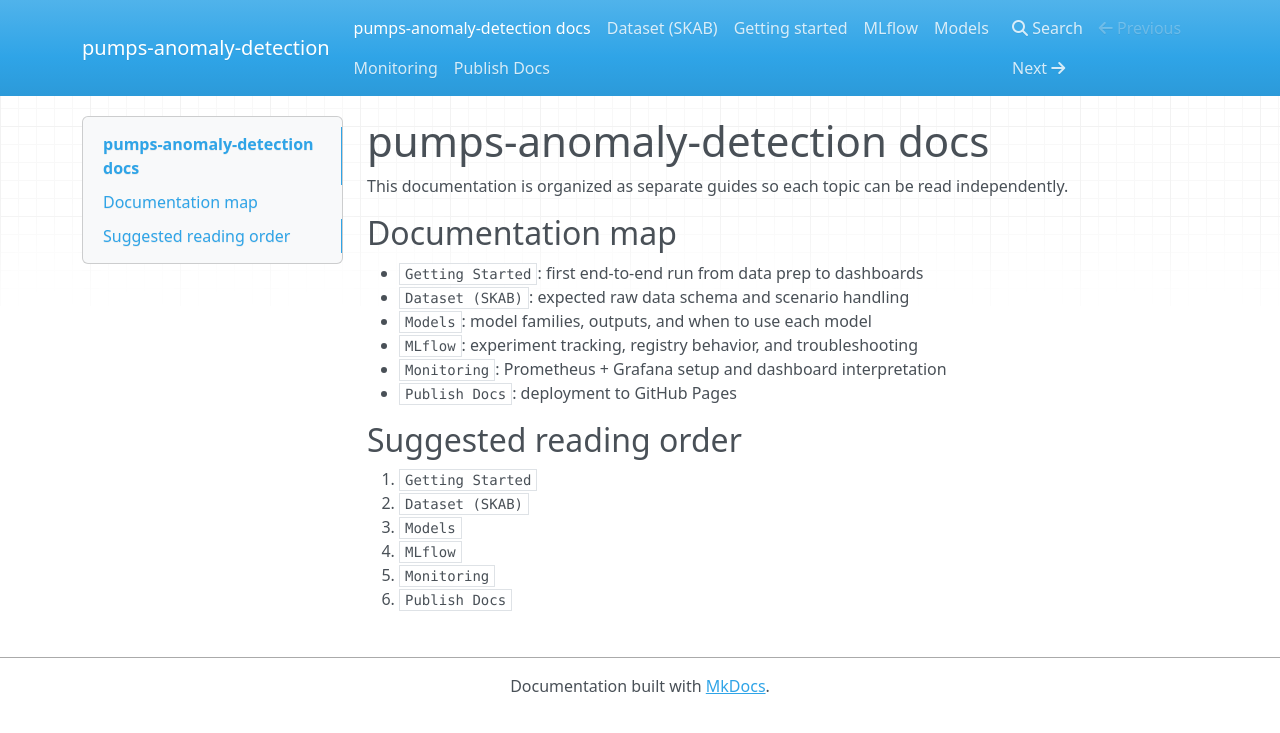
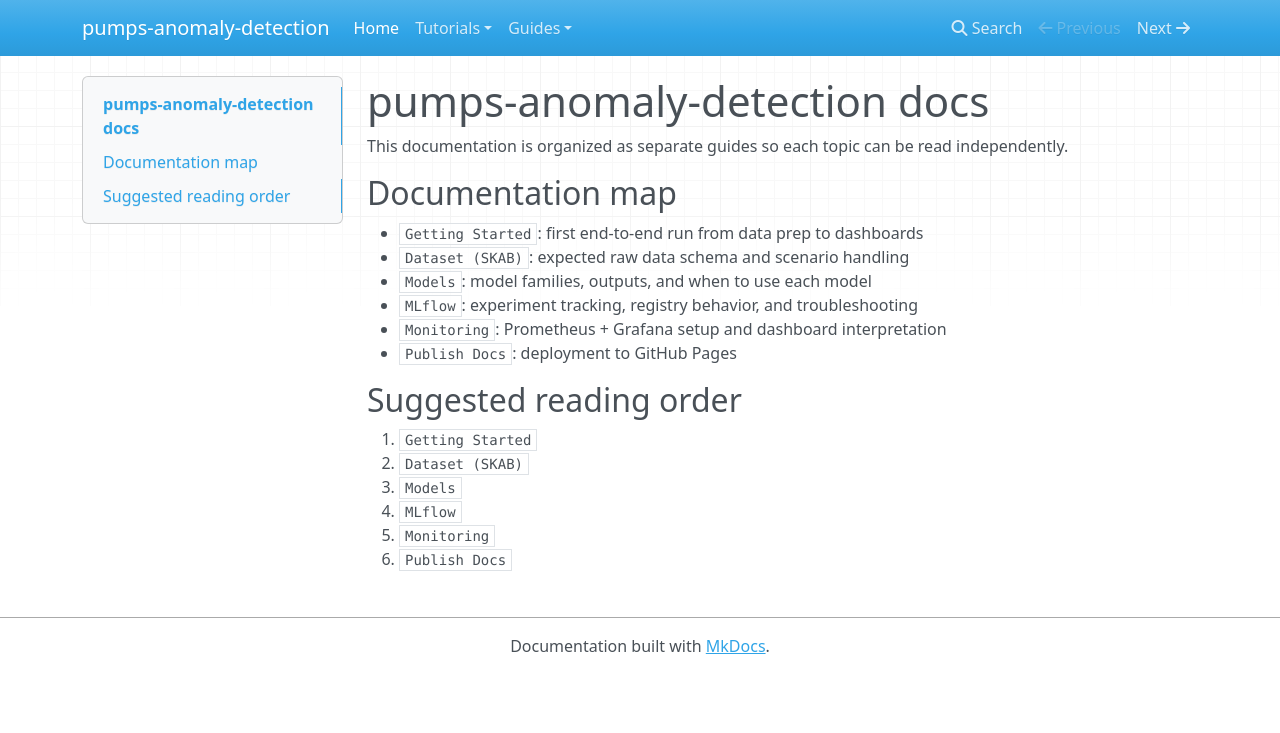
Before and after one commit to huh-itmo-y27/PARDON, an MkDocs documentation site: the page built from docs/docs/index.md, in a window 1280 px wide. Shown: the top 733 px of the page. Built offline with MkDocs 1.6.1, drawn with Linux system fonts in a browser that asks for light colours; nearby versions of some CDN libraries; some of the changed lines change nothing that is shown.

```diff
--- a/docs/mkdocs.yml
+++ b/docs/mkdocs.yml
@@ -1,4 +1,12 @@
 site_name: pumps-anomaly-detection
-#
 site_author: Roman Kuklo, George Lopatenko
-#
+nav:
+  - Home: index.md
+  - Tutorials:
+      - Getting Started: getting-started.md
+  - Guides:
+      - Dataset (SKAB): dataset-skab.md
+      - Models: models.md
+      - MLflow: mlflow.md
+      - Monitoring: monitoring.md
+      - Publish Docs: publish-docs.md
```
Also changed, not shown: 1 other file.
